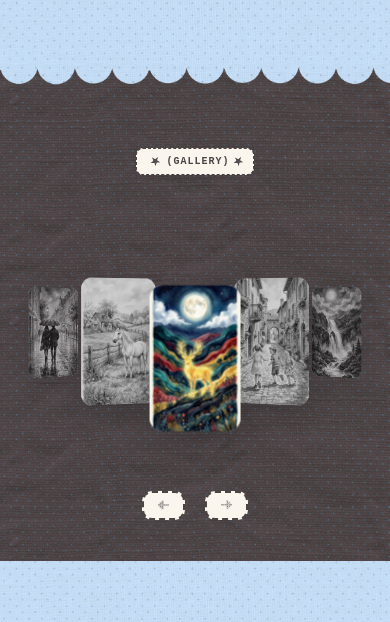
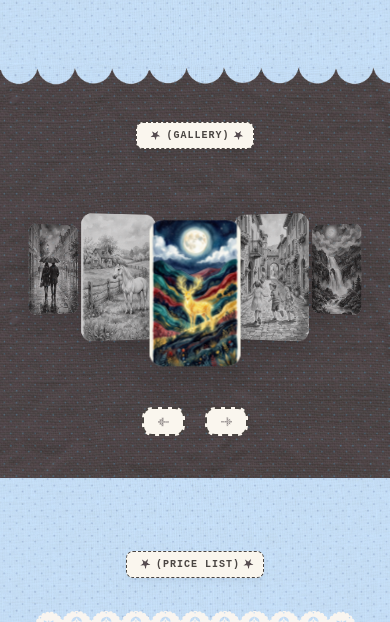
Before and after one commit to Linhchi162/Mingiee, a Next.js app: page / in a window 390 px wide. Shown: the part 484-1106 px from the top of the page. Built offline with nearby package versions, Linux system fonts and the light colour scheme; no server answers; the database is empty; a small style sheet from the web is missing.

Commit message:
style: shift mobile gallery slider and navigation arrows up by another 20px

```diff
--- a/app/page.tsx
+++ b/app/page.tsx
@@ -281,7 +281,7 @@ Nếu mình hủy:
           />
 
           {/* Content */}
-          <div className="relative z-20 flex flex-col items-center justify-start w-full px-4 pt-16 sm:pt-28 lg:pt-36">
+          <div className="relative z-20 flex flex-col items-center justify-start w-full px-4 pt-11 sm:pt-28 lg:pt-36">
             {/* GALLERY Title Header (Static div, non-clickable) */}
             <div
               className="group relative flex items-center justify-center py-1 px-[26px] sm:px-10 lg:px-12 bg-[#FAF6EE] border-[1.6px] sm:border-[2px] lg:border-[2.3px] border-dashed border-[#4A4542] rounded-[7px] text-[#4A4542] min-w-[110px] sm:min-w-[180px] lg:min-w-[220px] shadow-[0_3px_6px_rgba(0,0,0,0.05)] cursor-default select-none mb-5 sm:mb-8 lg:mb-14"
@@ -307,7 +307,7 @@ Nếu mình hủy:
               </div>
             </div>
             {/* GALLERY CAROUSEL CONTAINER */}
-            <div className="w-full max-w-4xl relative -mt-2 sm:-mt-12 md:-mt-16">
+            <div className="w-full max-w-4xl relative -mt-[28px] sm:-mt-12 md:-mt-16">
               <CoverFlowCarousel slides={slides} />
             </div>
           </div>
--- a/components/CoverFlowCarousel.tsx
+++ b/components/CoverFlowCarousel.tsx
@@ -248,7 +248,7 @@ export default function CoverFlowCarousel({ slides = SLIDES }: { slides?: SlideI
         onMouseUp={handleMouseUpOrLeave}
         onMouseLeave={handleMouseUpOrLeave}
       >
-        <div className="relative w-full h-full flex items-center justify-center overflow-visible translate-y-[20px] sm:translate-y-0" style={{ transformStyle: 'preserve-3d' }}>
+        <div className="relative w-full h-full flex items-center justify-center overflow-visible" style={{ transformStyle: 'preserve-3d' }}>
           {currentSlides.map((slide, index) => {
             const offset = getOffset(index);
             const slideStyle = getSlideStyle(offset);
@@ -290,7 +290,7 @@ export default function CoverFlowCarousel({ slides = SLIDES }: { slides?: SlideI
       </div>
 
       {/* Navigation Buttons */}
-      <div className="flex items-center gap-4 sm:gap-6 mt-[50px] sm:mt-[60px] lg:mt-[100px]">
+      <div className="flex items-center gap-4 sm:gap-6 mt-[10px] sm:mt-[60px] lg:mt-[100px]">
         <button
           onClick={prevSlide}
           disabled={isTransitioning}
```
